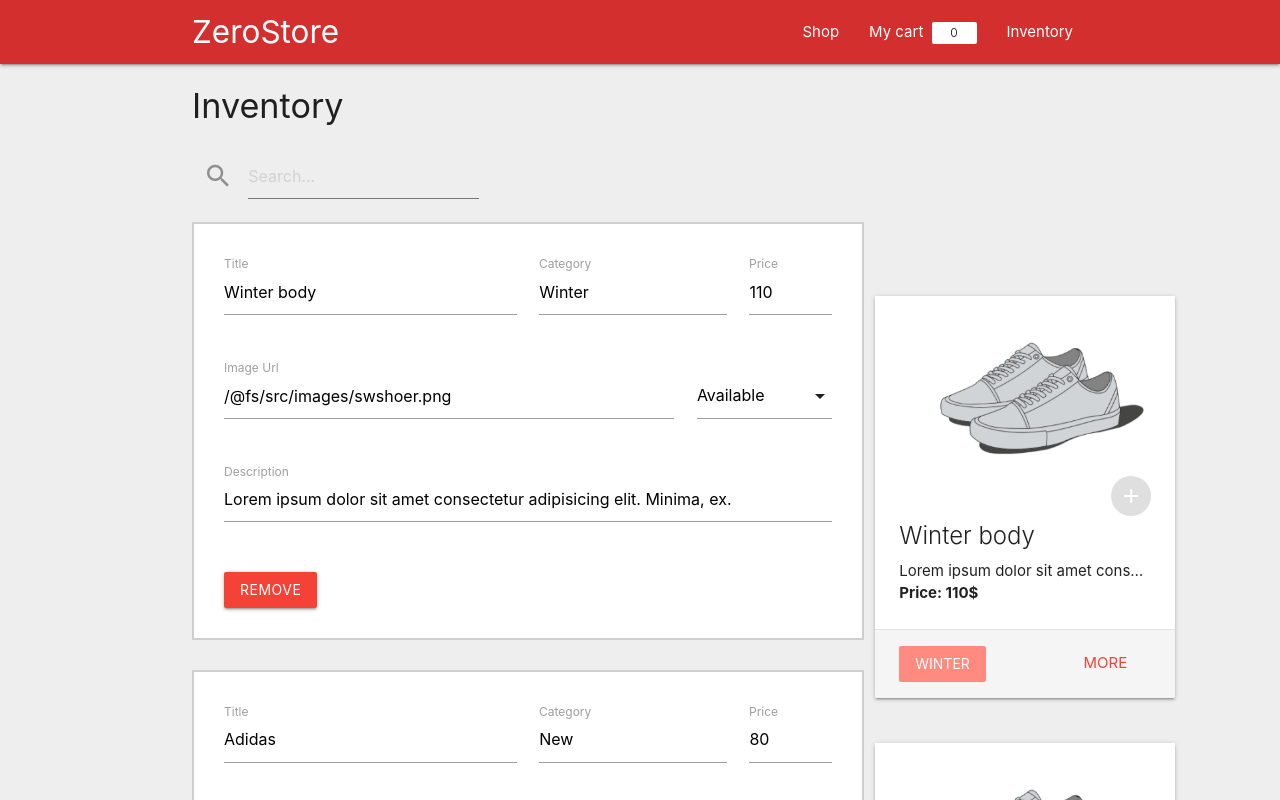
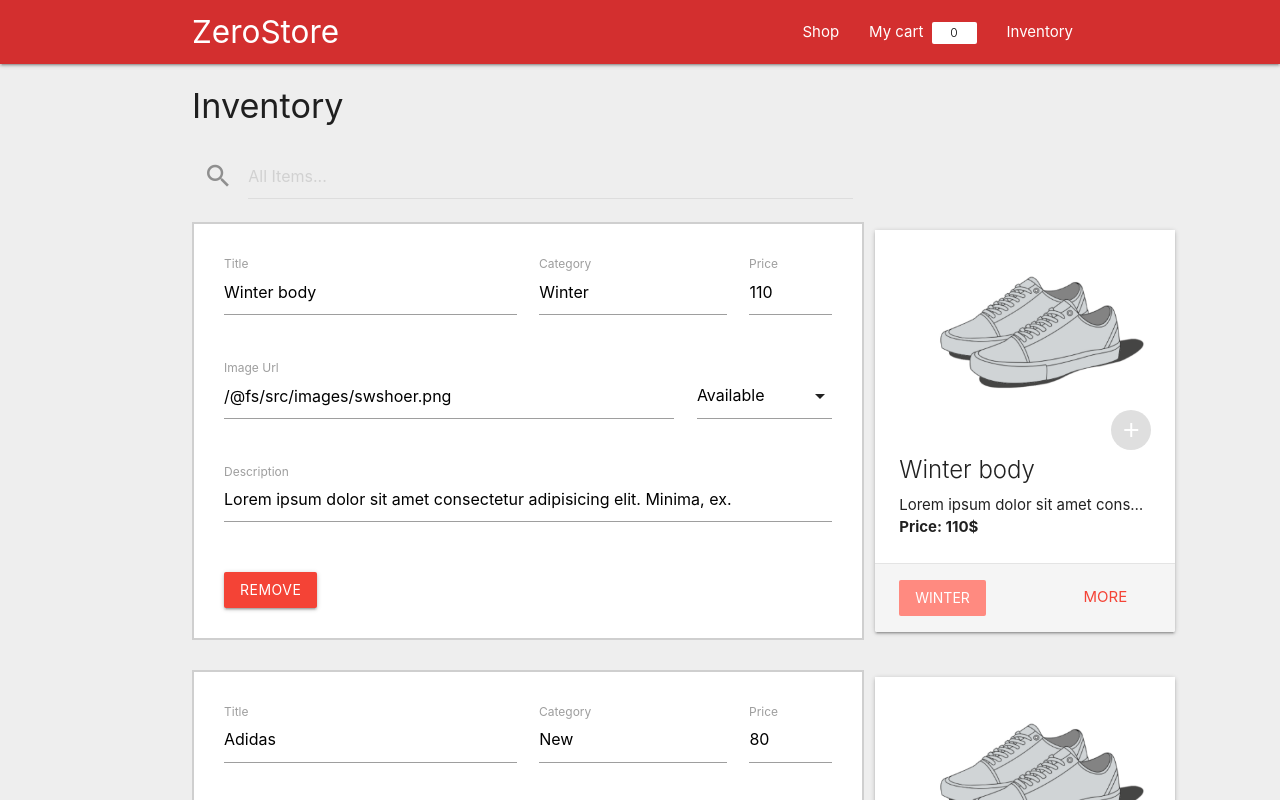
Before and after one commit to georgelioris/zerostore, a React (Create React App) app: page /Inventory in a window 1280 px wide. Shown: the top 800 px of the page. Built offline with nearby package versions, Linux system fonts and the light colour scheme.

Commit message:
Search sanitization, layout fixes in Inventory

```diff
--- a/src/components/SearchBar.js
+++ b/src/components/SearchBar.js
@@ -13,7 +13,7 @@ const SearchBar = ({ searchBarData, handleSearch }) => {
     });
   });
   return (
-    <div className="input-field col s4">
+    <div className="input-field col s9">
       <form
         autoComplete="off"
         onChange={event => {
@@ -26,7 +26,7 @@ const SearchBar = ({ searchBarData, handleSearch }) => {
       >
         <div className="search-wrapper">
           <i className="material-icons prefix">search</i>
-          <input id="search" type="text" placeholder="Search..." />
+          <input id="search" type="text" placeholder="All Items..." />
         </div>
       </form>
     </div>
--- a/src/containers/Inventory.js
+++ b/src/containers/Inventory.js
@@ -10,6 +10,7 @@ import ItemCardList from "../components/ItemCardList";
 import InventoryForms from "../components/InvenotryForms";
 import SearchBar from "../components/SearchBar";
 import M from "materialize-css";
+import { sanitizeString } from "../helpers";
 
 const Inventory = ({ ...props }) => {
   useEffect(() => {
@@ -30,7 +31,16 @@ const Inventory = ({ ...props }) => {
           <InventoryForms {...props} />
         </div>
         <div className="col s3">
-          <ItemCardList visibleItems={props.items} />
+          {props.items.length ? (
+            <ItemCardList visibleItems={props.items} />
+          ) : (
+            <div
+              className=" container"
+              style={{ fontSize: "3em", color: "rgba(0, 0, 0, 0.09)" }}
+            >
+              No Match
+            </div>
+          )}
         </div>
       </div>
     </main>
@@ -103,7 +113,8 @@ const mapDispatchToProps = dispatch => ({
     // Input get passed either from the search form as an event
     // or by onAutocomplete callback as a string
     const searchInput = typeof event === "object" ? event.target.value : event;
-    dispatch(setTargetItem(searchInput));
+    const sanitizedInput = sanitizeString(searchInput);
+    dispatch(setTargetItem(sanitizedInput));
   }
 });
 
--- a/src/helpers.js
+++ b/src/helpers.js
@@ -48,3 +48,6 @@ export const filterObject = (obj, callback) =>
       (acc, key) => (callback(key) ? { ...acc, [key]: obj[key] } : acc),
       {}
     );
+
+export const sanitizeString = string =>
+  string.replace(/[^a-z0-9áéíóúñü .,_-]/gim, "").trim();
--- a/src/index.css
+++ b/src/index.css
@@ -200,12 +200,11 @@ body {
   padding-top: auto !important;
 }
 .invenotry-itemlist .item-card-list .row {
-  margin: 0px 0 30px 0 !important;
+  margin: 0 0 2em 0 !important;
   height: 417px;
 }
-
 .invenotry-itemlist .item-card-list {
-  margin-top: 4.4em;
+  margin-top: 0;
 }
 
 /* label focus color
@@ -214,12 +213,12 @@ body {
 } */
 /* label underline focus color */
 #search:focus {
-  border-bottom: 1px solid #000;
-  box-shadow: 0 1px 0 0 #000;
+  border-bottom: 1px solid #aaa;
+  box-shadow: 0 1px 0 0 #aaa;
 }
 
 #search {
-  border-bottom: 1px solid rgba(0, 0, 0, 0.5);
+  border-bottom: 1px solid #ddd;
 }
 /* icon prefix focus color */
 .input-field .prefix.active {
```
